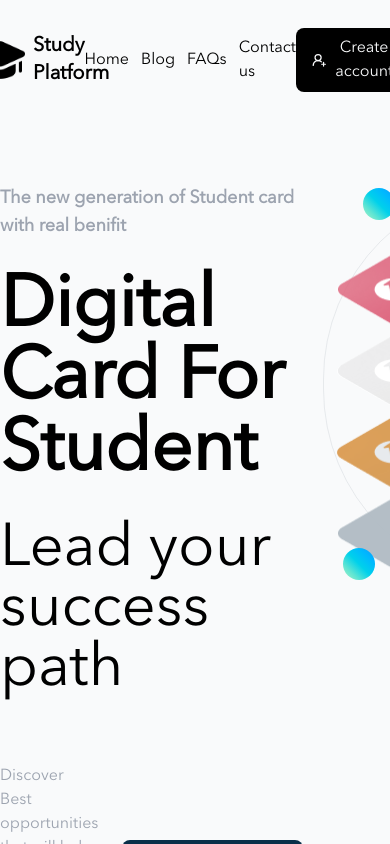
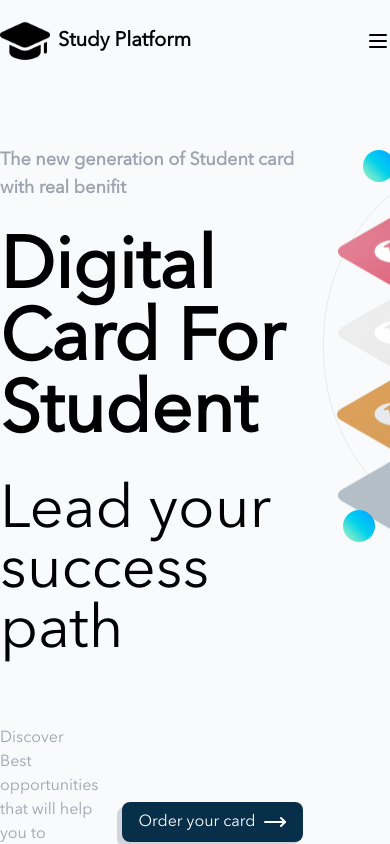
Before and after one commit to raniaCht/studyplatform, a Next.js app: page / in a window 390 px wide. Shown: the top 844 px of the page. Built offline with nearby package versions, Linux system fonts and the light colour scheme.

Commit message:
Update Header.tsx

```diff
--- a/components/Header.tsx
+++ b/components/Header.tsx
@@ -1,22 +1,23 @@
-import { Globe, Headset, LogIn, UserRoundPlus } from "lucide-react";
+import { Globe, Headset, LogIn, UserRoundPlus, Menu} from "lucide-react";
 import Image from "next/image";
 import Link from "next/link";
 import React from "react";
 
 function Header() {
   return (
-    <header className="text-black flex justify-around items-center py-4 container mx-auto">
+    <header className="text-black flex justify-between lg:justify-around items-center py-4 container mx-auto">
       <h1 className="flex justify-center items-center gap-2 text-xl font-bold">
         <Image src="/logo.png" width={50} height={50} alt="logo" />
         <span>Study Platform</span>
       </h1>
-      <nav className="flex justify-center items-center gap-3 font-normal">
+      <Menu className="lg:hidden block" />
+      <nav className="hidden lg:flex justify-center items-center gap-3 font-normal">
         <Link href="">Home</Link>
         <Link href="">Blog</Link>
         <Link href="">FAQs</Link>
         <Link href="">Contact us</Link>
       </nav>
-      <div className="flex justify-center items-center">
+      <div className="hidden lg:flex justify-center items-center">
         <div className="flex justify-center items-center gap-2 pe-3 me-2 border-e border-black border-opacity-10">
           <button className="flex justify-center items-center gap-1 px-4 py-2 rounded-lg bg-black text-gray-50">
             <UserRoundPlus />
```
